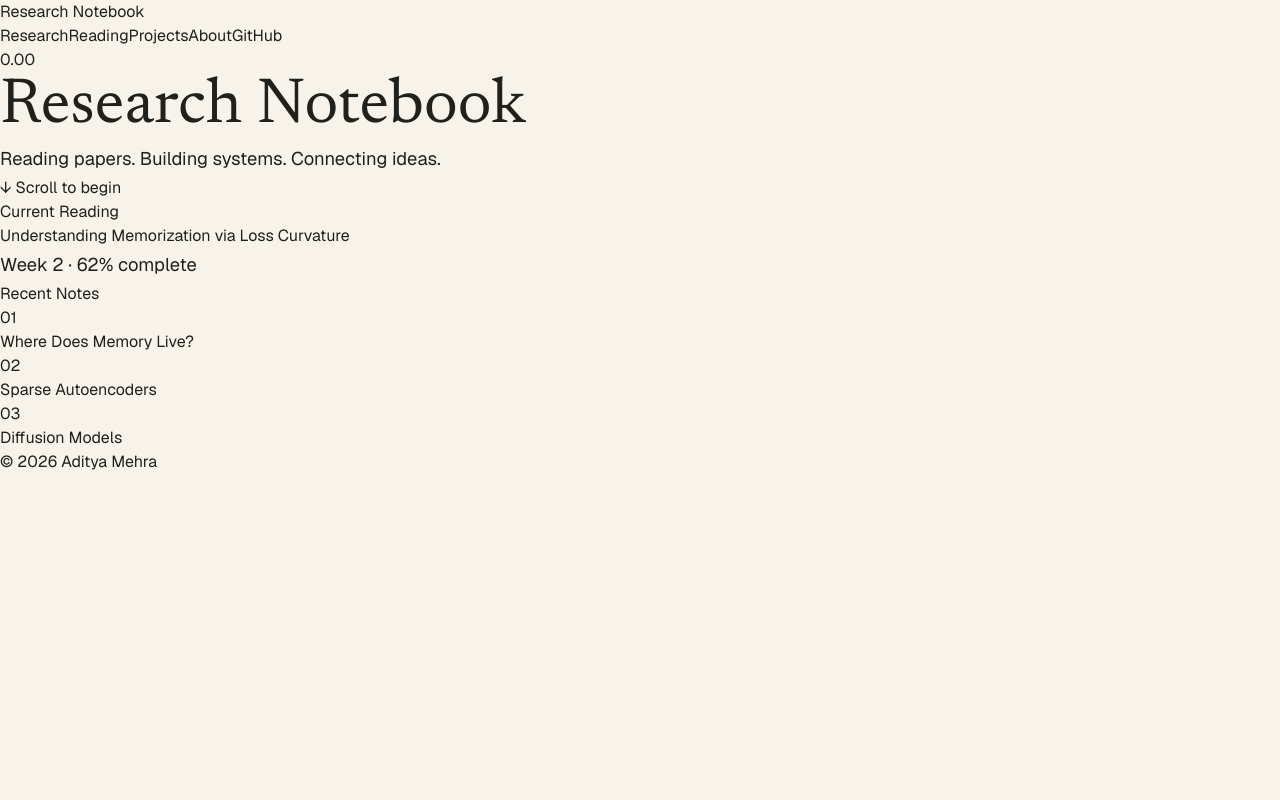
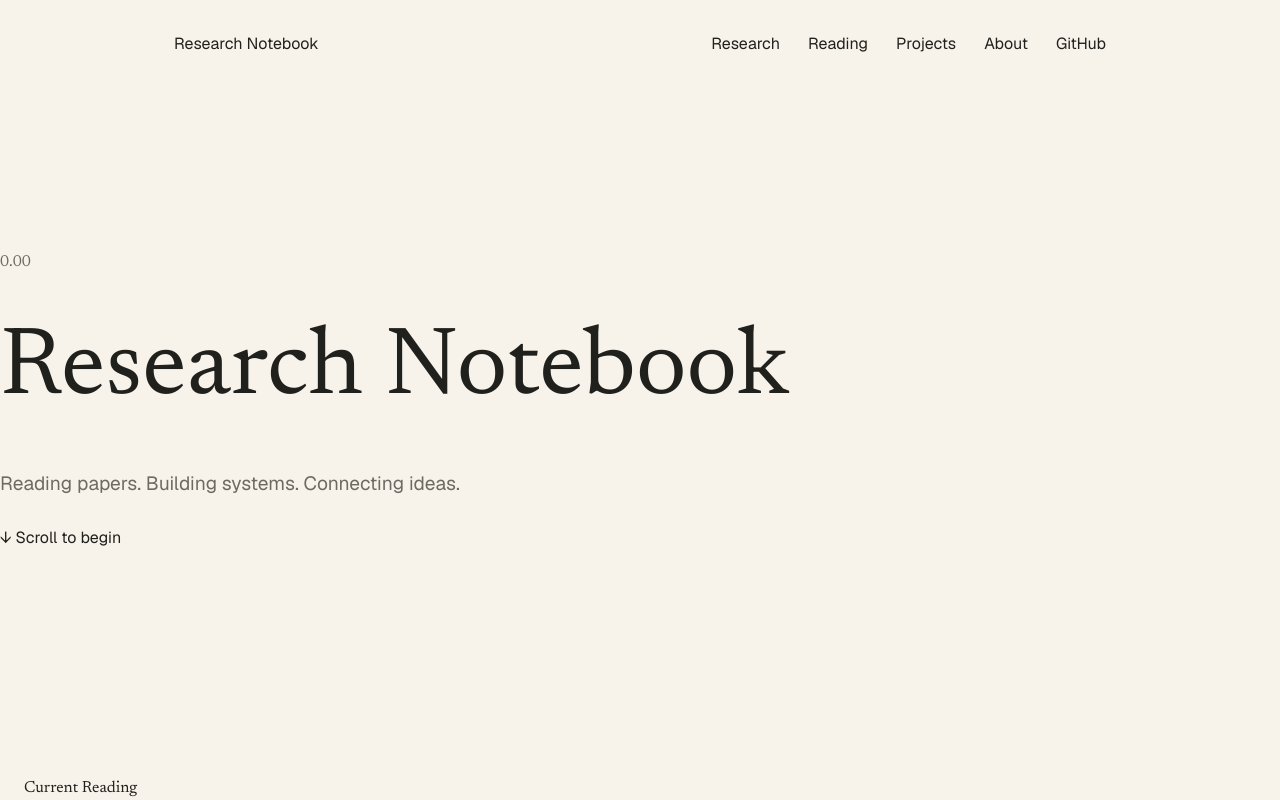
Before and after one commit to mehraditya/mehraditya.github.io, a Next.js app: page / in a window 1280 px wide. Shown: the top 800 px of the page. Built offline with nearby package versions, Linux system fonts and the light colour scheme.

Commit message:
feat: add section wise typography

```diff
--- a/styles/typography.css
+++ b/styles/typography.css
@@ -1,21 +1,85 @@
-h1{
-
-font-family:var(--font-serif);
-
-font-size:4rem;
-
-font-weight:400;
-
-line-height:1.1;
-
+body {
+  font-family: var(--font-sans);
 }
 
-p{
+.nav,
+.footer,
+.section {
+  max-width: 980px;
+  margin: auto;
+  padding: 0 24px;
+}
 
-font-size:1.15rem;
+.hero {
+  min-height: 78vh;
+  display: flex;
+  flex-direction: column;
+  justify-content: center;
+  gap: 24px;
+}
 
-line-height:1.85;
+.progress {
+  font-family: var(--font-serif);
+  color: var(--muted);
+}
 
-max-width:var(--max-width);
+h1 {
+  font-family: var(--font-serif);
+  font-size: clamp(4rem, 9vw, 6rem);
+  font-weight: 400;
+}
 
+p {
+  max-width: 42rem;
+  font-size: 1.2rem;
+  line-height: 1.9;
+  color: var(--muted);
 }
+
+.nav {
+  display: flex;
+  justify-content: space-between;
+  padding: 32px 24px;
+}
+
+.links {
+  display: flex;
+  gap: 28px;
+}
+
+.section {
+  padding: 64px 24px;
+}
+
+.sectionTitle {
+  font-family: var(--font-serif);
+  margin-bottom: 24px;
+}
+
+.card,
+.note {
+  padding: 24px;
+  border-top: 1px solid var(--border);
+}
+
+.footer {
+  margin-top: 96px;
+  padding: 48px 24px;
+  border-top: 1px solid var(--border);
+  color: var(--muted);
+}
+
+@media (max-width: 768px) {
+  .nav {
+    flex-direction: column;
+    gap: 16px;
+  }
+
+  .links {
+    flex-wrap: wrap;
+  }
+
+  h1 {
+    font-size: 3.2rem;
+  }
+}
```
